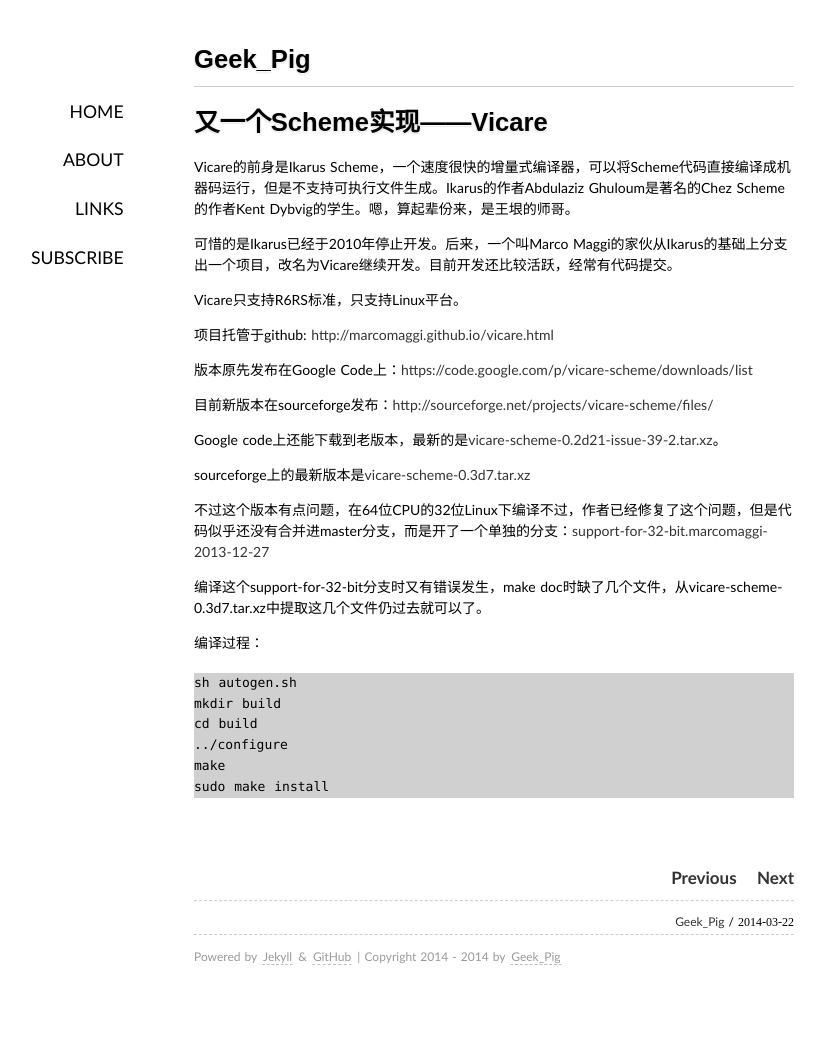
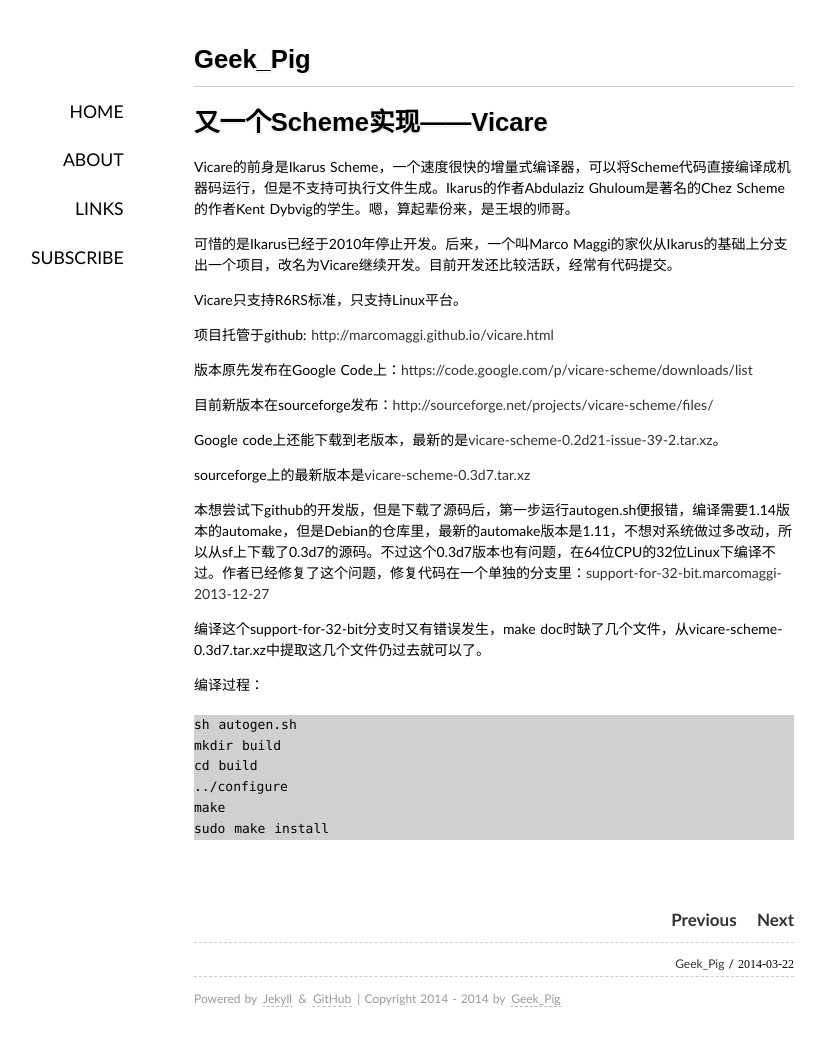
Before and after one commit to rhuichao/uternet.github.io, a Jekyll site: the page built from _posts/2014-03-22-Vicare.md, in a window 1280 px wide. Shown: the whole page, without its empty margins (146-971 px from the left). Built offline with Jekyll 4.4.1, drawn with Linux system fonts in a browser that asks for light colours; some web fonts are replaced; Markdown is read by kramdown in place of the engine named in the settings; before the commit the page ends 1009 px from its top, so only the background shows below that.

Commit message:
new document posted

```diff
--- a/_posts/2014-03-22-Vicare.md
+++ b/_posts/2014-03-22-Vicare.md
@@ -19,7 +19,7 @@
 
 sourceforge上的最新版本是[vicare-scheme-0.3d7.tar.xz](http://sourceforge.net/projects/vicare-scheme/files/0.3/vicare-scheme-0.3d7.tar.xz/download)
 
-不过这个版本有点问题，在64位CPU的32位Linux下编译不过，作者已经修复了这个问题，但是代码似乎还没有合并进master分支，而是开了一个单独的分支：[support-for-32-bit.marcomaggi-2013-12-27](https://github.com/marcomaggi/vicare/tree/support-for-32-bit.marcomaggi-2013-12-27)
+本想尝试下github的开发版，但是下载了源码后，第一步运行autogen.sh便报错，编译需要1.14版本的automake，但是Debian的仓库里，最新的automake版本是1.11，不想对系统做过多改动，所以从sf上下载了0.3d7的源码。不过这个0.3d7版本也有问题，在64位CPU的32位Linux下编译不过。作者已经修复了这个问题，修复代码在一个单独的分支里：[support-for-32-bit.marcomaggi-2013-12-27](https://github.com/marcomaggi/vicare/tree/support-for-32-bit.marcomaggi-2013-12-27)
 
 编译这个support-for-32-bit分支时又有错误发生，make doc时缺了几个文件，从vicare-scheme-0.3d7.tar.xz中提取这几个文件仍过去就可以了。
 
```
